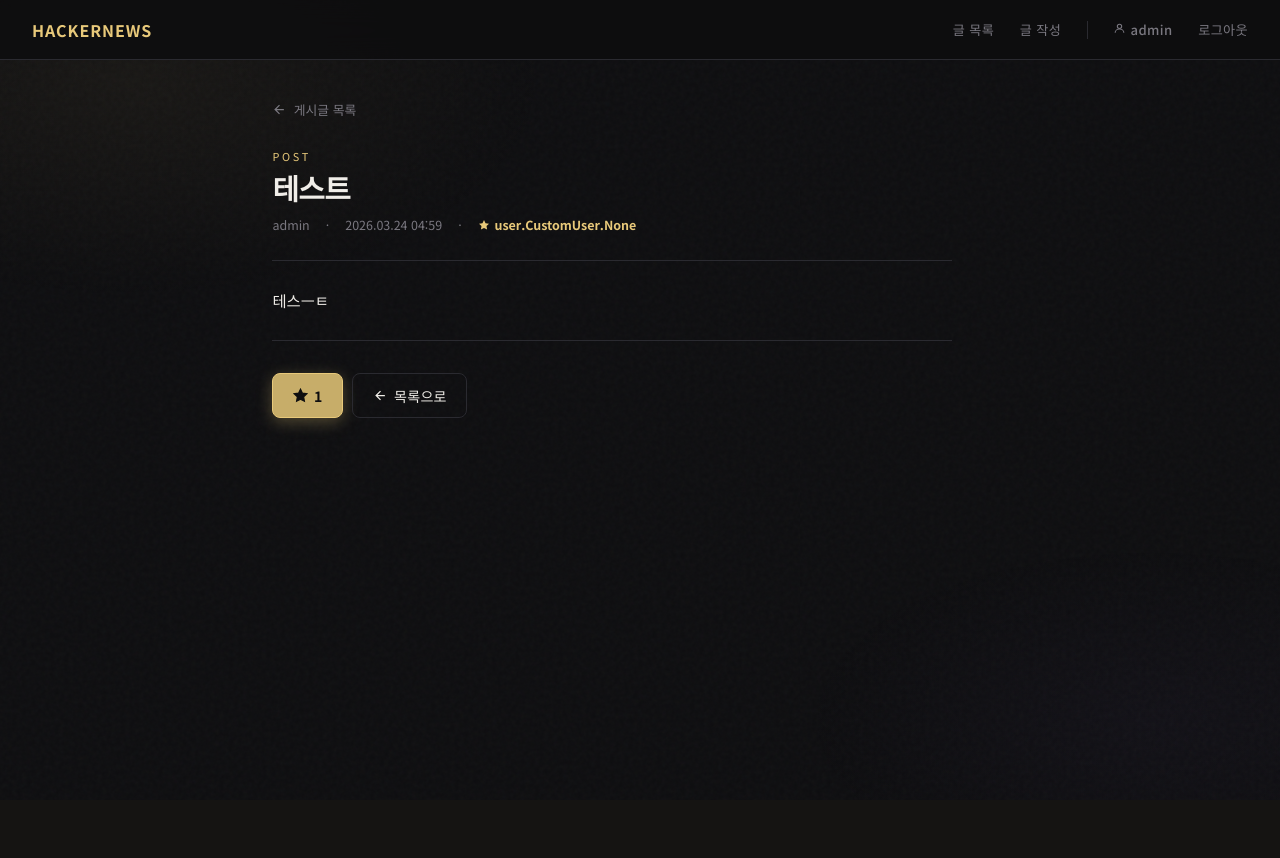
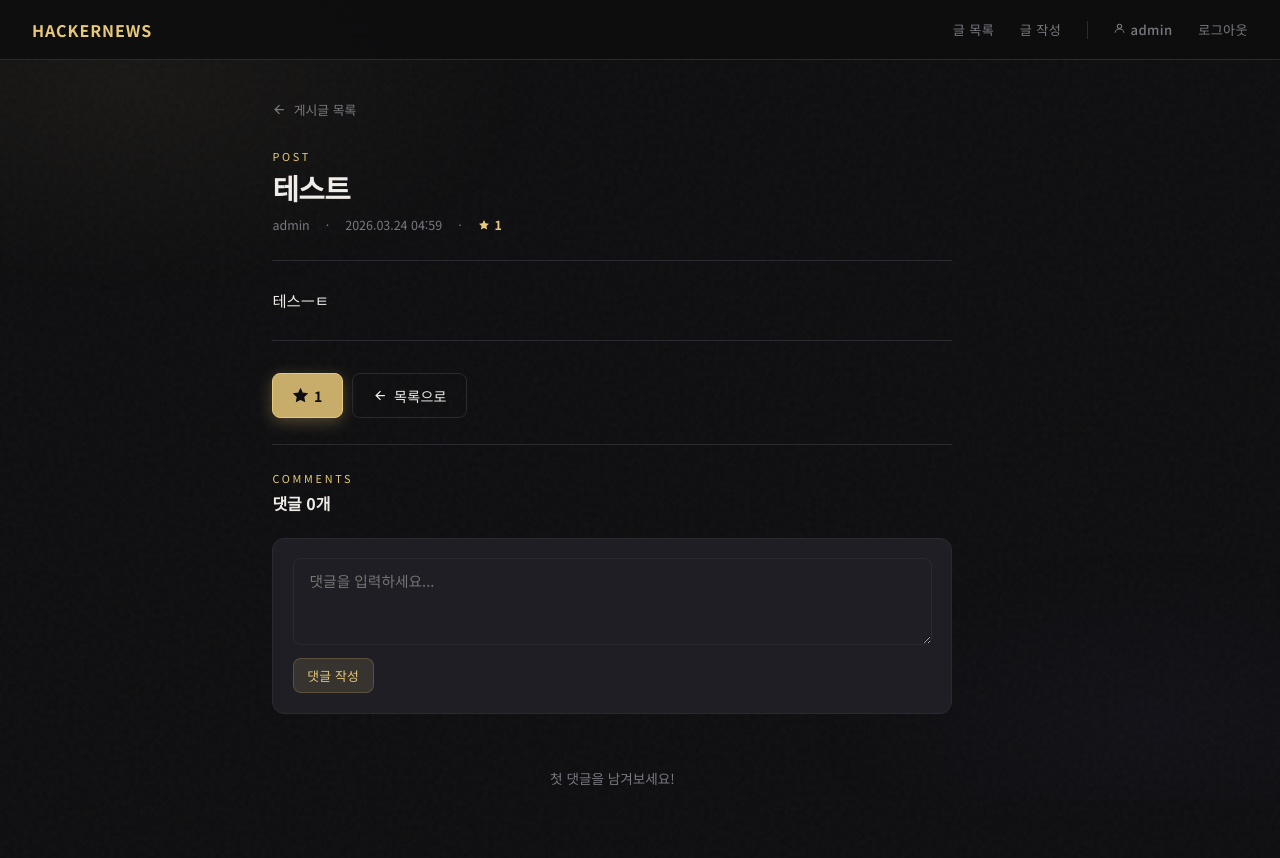
Before and after one commit to audrnjs9530/web1, a Django app: page /posts/1/ in a window 1280 px wide. Before the commit the page ends 427 px from the top, so only its background shows below. Run offline with Django 5.2, Linux system fonts and the light colour scheme; a user stored in the database is signed in; data comes from the database, SQL or seed files in the repository; both versions use the stored data as it was after the commit.

Commit message:
댓글기능

```diff
--- a/post/forms.py
+++ b/post/forms.py
@@ -1,5 +1,5 @@
 from django import forms
-from post.models import Post
+from post.models import Post, Comment
 
 class PostForm(forms.ModelForm):
     class Meta:
@@ -9,3 +9,16 @@ class PostForm(forms.ModelForm):
             'title': '제목',
             'content': '본문',
         }
+
+
+
+class CommentForm(forms.ModelForm):
+    class Meta:
+        model = Comment
+        fields = ['content']
+        widgets = {
+            'content': forms.Textarea(attrs={'rows': 3, 'placeholder': '댓글을 입력하세요...'}),
+        }
+        labels = {
+            'content': '',
+        }
--- a/post/models.py
+++ b/post/models.py
@@ -24,5 +24,31 @@ class Post(models.Model):
     def __str__(self):
         return f"{self.id}, {self.title}, {self.author}"
 
+
+
+
+class Comment(models.Model):
+    post = models.ForeignKey(
+        Post,
+        on_delete=models.CASCADE,
+        related_name='comments',
+    )
+    author = models.ForeignKey(
+        settings.AUTH_USER_MODEL,
+        on_delete=models.CASCADE,
+        related_name='comments',
+    )
+    content = models.TextField()
+    created_at = models.DateTimeField(auto_now_add=True)
+    likes = models.ManyToManyField(
+        settings.AUTH_USER_MODEL,
+        related_name='liked_comments',
+        blank=True,
+    )
+
+    @property
+    def points(self):
+        return self.likes.count()
+
     def __str__(self):
-        return f"{self.id}, {self.title}, {self.author}"
+        return f"{self.author} - {self.post.title}"
--- a/post/static/base.css
+++ b/post/static/base.css
@@ -522,3 +522,87 @@ form p ul.errorlist li {
     background: var(--accent);
     box-shadow: 0 6px 24px rgba(232,201,122,0.4);
 }
+
+
+/* ════════════════════════════════════════
+   COMMENTS
+   ════════════════════════════════════════ */
+.comment-section { margin-top: 0.5rem; }
+
+.comment-count {
+    font-size: 1rem;
+    font-weight: 600;
+    margin-bottom: 1.4rem;
+}
+
+.comment-form {
+    background: var(--surface2);
+    border: 1px solid var(--border);
+    border-radius: var(--radius-md);
+    padding: 1.2rem;
+    margin-bottom: 1.4rem;
+}
+.comment-form p { margin-bottom: 0.8rem; }
+
+.comment-list { display: flex; flex-direction: column; gap: 0.8rem; }
+
+.comment-item {
+    background: var(--surface);
+    border: 1px solid var(--border);
+    border-radius: var(--radius-md);
+    padding: 1rem 1.2rem;
+    display: flex;
+    flex-direction: column;
+    gap: 0.5rem;
+}
+
+.comment-header {
+    display: flex;
+    align-items: center;
+    gap: 0.8rem;
+}
+
+.comment-author {
+    font-size: 0.82rem;
+    font-weight: 600;
+    color: var(--accent);
+}
+
+.comment-date {
+    font-size: 0.74rem;
+    color: var(--muted);
+}
+
+.comment-body {
+    font-size: 0.9rem;
+    line-height: 1.6;
+    color: var(--text);
+}
+
+.comment-actions {
+    display: flex;
+    gap: 0.6rem;
+    margin-top: 0.2rem;
+}
+
+.comment-btn {
+    font-family: 'Noto Sans KR', sans-serif;
+    font-size: 0.75rem;
+    background: none;
+    border: 1px solid var(--border);
+    border-radius: 99px;
+    color: var(--muted);
+    padding: 0.25rem 0.7rem;
+    cursor: pointer;
+    transition: all 0.18s;
+}
+.comment-btn:hover { border-color: var(--accent); color: var(--accent); }
+.comment-btn-liked { color: var(--accent); border-color: var(--accent); background: var(--accent-dim); }
+.comment-btn-delete:hover { border-color: var(--error); color: var(--error); }
+
+.comment-empty {
+    font-size: 0.85rem;
+    color: var(--muted);
+    text-align: center;
+    padding: 2rem;
+}
--- a/post/templates/post_detail.html
+++ b/post/templates/post_detail.html
@@ -23,7 +23,7 @@
                 <span>·</span>
                 <span class="points-badge">
                     <svg width="12" height="12" viewBox="0 0 24 24" fill="currentColor"><path d="M12 2l3.09 6.26L22 9.27l-5 4.87 1.18 6.88L12 17.77l-6.18 3.25L7 14.14 2 9.27l6.91-1.01L12 2z"/></svg>
-                    {{ post.likes }}
+                    {{ post.points }}
                 </span>
             </div>
         </div>
@@ -55,6 +55,53 @@
             </a>
         </div>
 
+        <div class="post-detail-divider"></div>
+
+        <!-- 댓글 목록 -->
+        <div class="comment-section">
+            <div class="section-label">Comments</div>
+            <h4 class="comment-count">댓글 {{ comments.count }}개</h4>
+
+            {% if user.is_authenticated %}
+            <form action="{% url 'comment_create' post.id %}" method="POST" class="comment-form">
+                {% csrf_token %}
+                {{ comment_form.as_p }}
+                <button type="submit" class="btn btn-ghost btn-sm">댓글 작성</button>
+            </form>
+            {% endif %}
+
+            <div class="comment-list">
+                {% for comment in comments %}
+                <div class="comment-item">
+                    <div class="comment-header">
+                        <span class="comment-author">{{ comment.author }}</span>
+                        <span class="comment-date">{{ comment.created_at|date:"Y.m.d H:i" }}</span>
+                    </div>
+                    <p class="comment-body">{{ comment.content }}</p>
+                    <div class="comment-actions">
+                        <form action="{% url 'comment_like' comment.id %}" method="POST" style="display:contents">
+                            {% csrf_token %}
+                            <button type="submit" class="comment-btn {% if user in comment.likes.all %}comment-btn-liked{% endif %}">
+                                ★ {{ comment.points }}
+                            </button>
+                        </form>
+                        {% if user == comment.author %}
+                        <form action="{% url 'comment_delete' comment.id %}" method="POST" style="display:contents">
+                            {% csrf_token %}
+                            <button type="submit" class="comment-btn comment-btn-delete">삭제</button>
+                        </form>
+                        {% endif %}
+                    </div>
+                </div>
+                {% empty %}
+                <p class="comment-empty">첫 댓글을 남겨보세요!</p>
+                {% endfor %}
+            </div>
+        </div>
+
+
     </div>
 </div>
+
+
 {% endblock %}
--- a/post/urls.py
+++ b/post/urls.py
@@ -6,5 +6,8 @@ urlpatterns = [
     path('create/', views.PostCreateView.as_view(), name='post_create'),
     path('<int:post_id>/', views.PostDetailView.as_view(), name='post'), # 상세 게시글 조회
     path('<int:post_id>/like/', views.PostLikeView.as_view(), name='post_like'),
+    path('post/<int:post_id>/comment/', views.CommentCreateView.as_view(), name='comment_create'),
+    path('comment/<int:comment_id>/delete/', views.CommentDeleteView.as_view(), name='comment_delete'),
+    path('comment/<int:comment_id>/like/', views.CommentLikeView.as_view(), name='comment_like'),
 
 ]
--- a/post/views.py
+++ b/post/views.py
@@ -1,10 +1,10 @@
 from django.http import HttpResponse, HttpResponseBadRequest
 from django.shortcuts import render, get_object_or_404, redirect
-from post.forms import PostForm
+from post.forms import PostForm, CommentForm
 from django.db.models import F
 from django.views import View
 from django.contrib.auth.mixins import LoginRequiredMixin
-from post.models import Post
+from post.models import Post, Comment
 
 class PostListView(View):
     def get(self, request):
@@ -43,8 +43,16 @@ class PostDetailView(View):
     def get(self, request, post_id):
         post = get_object_or_404(Post, id=post_id)
         is_liked = post.likes.filter(id=request.user.id).exists()
-        context = {'post': post, 'is_liked': is_liked}
+        comments = post.comments.order_by('-created_at')
+        comment_form = CommentForm()
+        context = {
+            'post': post,
+            'is_liked': is_liked,
+            'comments': comments,
+            'comment_form': comment_form,
+        }
         return render(request, 'post_detail.html', context)
+
 
 class PostLikeView(LoginRequiredMixin, View):
     login_url = '/login/'
@@ -59,3 +67,47 @@ class PostLikeView(LoginRequiredMixin, View):
         is_liked = post.likes.filter(id=request.user.id).exists()
         context = {'post': post, 'is_liked': is_liked}
         return render(request, 'post_detail.html', context)
+
+
+
+
+
+
+
+
+
+# 댓글 작성
+class CommentCreateView(LoginRequiredMixin, View):
+    login_url = '/login/'
+
+    def post(self, request, post_id):
+        post = get_object_or_404(Post, id=post_id)
+        form = CommentForm(request.POST)
+        if form.is_valid():
+            comment = form.save(commit=False)
+            comment.post = post
+            comment.author = request.user
+            comment.save()
+        return redirect('post', post_id=post_id)
+
+# 댓글 삭제
+class CommentDeleteView(LoginRequiredMixin, View):
+    login_url = '/login/'
+
+    def post(self, request, comment_id):
+        comment = get_object_or_404(Comment, id=comment_id, author=request.user)
+        post_id = comment.post.id
+        comment.delete()
+        return redirect('post', post_id=post_id)
+
+# 댓글 좋아요
+class CommentLikeView(LoginRequiredMixin, View):
+    login_url = '/login/'
+
+    def post(self, request, comment_id):
+        comment = get_object_or_404(Comment, id=comment_id)
+        if request.user in comment.likes.all():
+            comment.likes.remove(request.user)
+        else:
+            comment.likes.add(request.user)
+        return redirect('post', post_id=comment.post.id)
```
Also changed, not shown: db.sqlite3, post/migrations/0003_comment.py (added).
